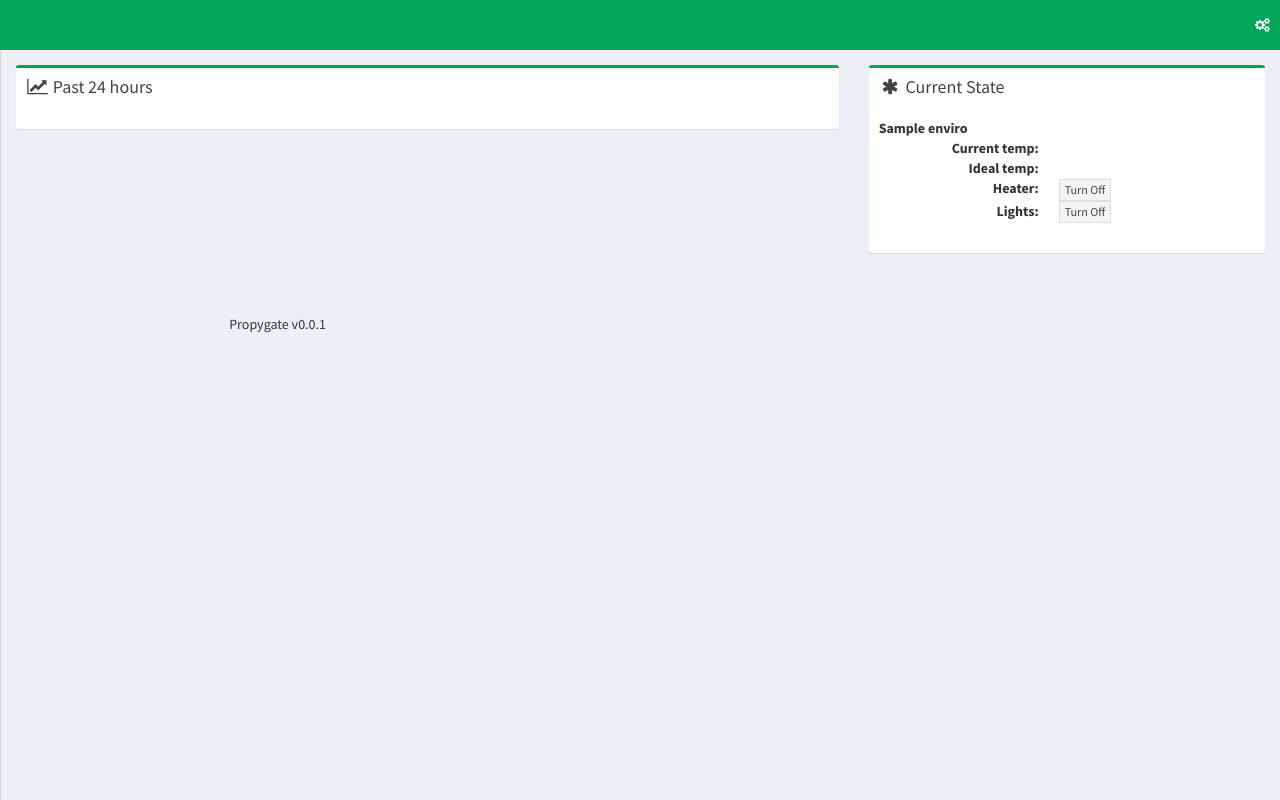
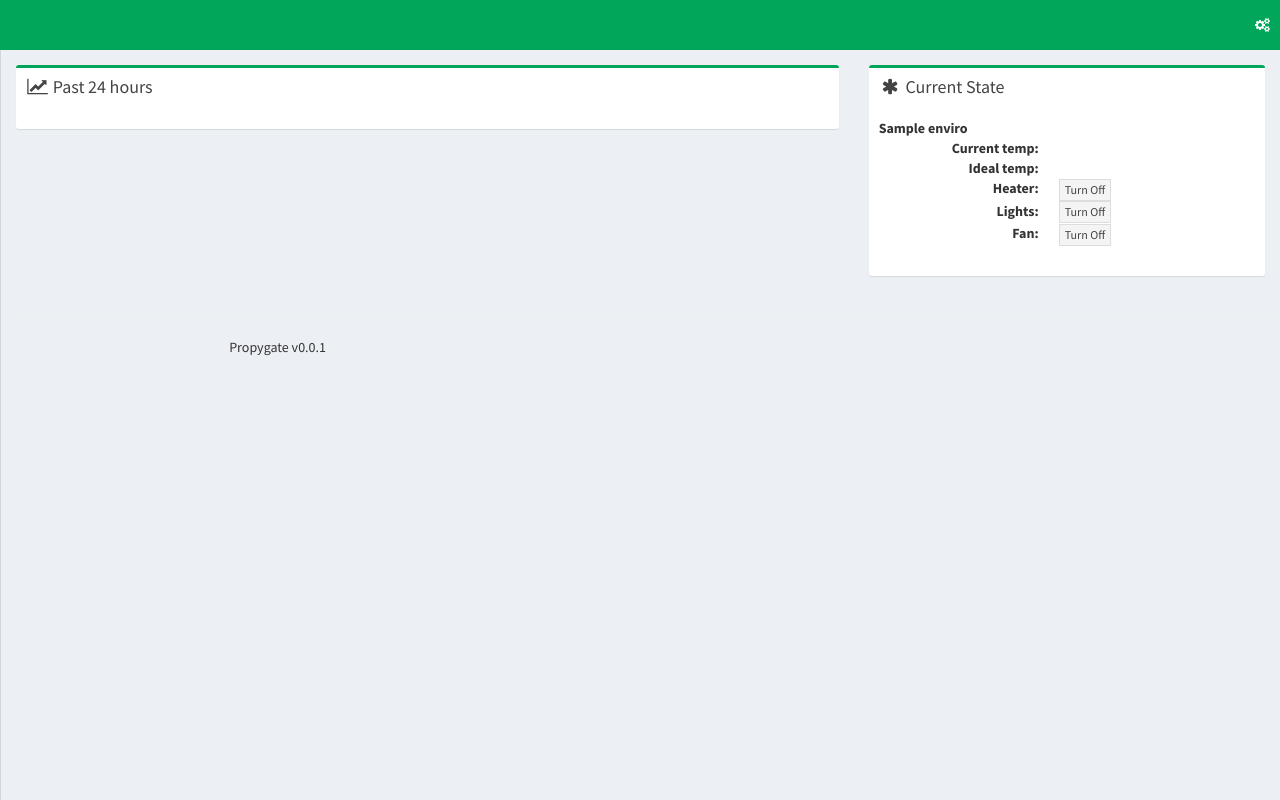
Before and after one commit to ryanbottema/propygate, a Django app: page /propygate/ in a window 1280 px wide. Run offline with Django 3.2, Linux system fonts and the light colour scheme; tables that the repository leaves empty hold one stand-in row (values such as "Sample post"); parts of the project's set-up code (start-up, migrations or seed data) failed here and were passed over; some libraries are stand-ins or nearby versions.

Commit message:
Add fan control

```diff
--- a/propygate/propygate_core/models.py
+++ b/propygate/propygate_core/models.py
@@ -6,17 +6,16 @@
 from django.dispatch import receiver
 from django.utils import timezone
 
-try:
+if settings.ON_RPI:
     import RPi.GPIO as GPIO
-    from GPIO import output, setup, input
+    from RPi.GPIO import output, setup, input
 
     GPIO.cleanup()
 
     GPIO.setmode(GPIO.BOARD)
     GPIO_IS_IN = {True: GPIO.IN, False: GPIO.OUT}
     GPIO_IS_HIGH = {True: GPIO.HIGH, False: GPIO.LOW}
-except:
-    pass
+
 IS_ERROR = False
 
 
@@ -34,7 +33,7 @@
 
 
 def _print(what):
-    print_file = open('/home/propygate/logs/print.log', 'a')
+    print_file = open(settings.PRINT_LOG_FILE, 'a')
     print_file.write('\n%s' % what)
     print_file.close()
 
@@ -87,26 +86,37 @@
 
             self.save()
             _output(self.channel_num, turn)
-            latest = RelayControllerToggle.objects.filter(relay_controller=rc).latest()
-            if not latest.is_on == was_on:
-                RelayControllerToggle.objects.create(relay_controller=rc, is_on=not was_on)
+            if RelayControllerToggle.objects.filter(relay_controller=rc).exists():
+                latest = RelayControllerToggle.objects.filter(relay_controller=rc).latest()
+                if not latest.is_on == was_on:
+                    RelayControllerToggle.objects.create(relay_controller=rc, is_on=not was_on)
+            else:
+                RelayControllerToggle.objects.create(relay_controller=rc, is_on=False)
 
     def turn_low(self, rc):
         if not bool(self.is_input):
 
-            latest = RelayControllerToggle.objects.filter(relay_controller=rc).latest()
-            if latest.is_on:
+            if RelayControllerToggle.objects.filter(relay_controller=rc).exists():
+                latest = RelayControllerToggle.objects.filter(relay_controller=rc).latest()
+                if latest.is_on:
+                    RelayControllerToggle.objects.create(relay_controller=rc, is_on=False)
+            else:
                 RelayControllerToggle.objects.create(relay_controller=rc, is_on=False)
-            self.is_low = False
+
+            self.is_low = True
             self.save()
             _output(self.channel_num, GPIO.LOW)
 
     def turn_high(self, rc):
         if not bool(self.is_input):
-            latest = RelayControllerToggle.objects.filter(relay_controller=rc).latest()
-            if not latest.is_on:
+            if RelayControllerToggle.objects.filter(relay_controller=rc).exists():
+                latest = RelayControllerToggle.objects.filter(relay_controller=rc).latest()
+                if not latest.is_on:
+                    RelayControllerToggle.objects.create(relay_controller=rc, is_on=True)
+            else:
                 RelayControllerToggle.objects.create(relay_controller=rc, is_on=True)
-            self.is_low = True
+
+            self.is_low = False
             self.save()
             _output(self.channel_num, GPIO.HIGH)
 
--- a/propygate/propygate_core/templates/propygate_core/home.html
+++ b/propygate/propygate_core/templates/propygate_core/home.html
@@ -72,22 +72,36 @@
                   <div class="col-md-12">
                     <dl class="dl-horizontal">
                       {% if enviro.temp_probe %}
-												<dt>Current temp:</dt><dd id="current-temp-{{ enviro.id }}"></dd>
-                                                <dt>Ideal temp:</dt><dd id="ideal-temp-{{ enviro.id }}"></dd>
+                        <dt>Current temp:</dt>
+                        <dd id="current-temp-{{ enviro.id }}"></dd>
+                        <dt>Ideal temp:</dt>
+                        <dd id="ideal-temp-{{ enviro.id }}"></dd>
                       {% endif %}
 
                       {% if enviro.heater %}
                         <dt>Heater:</dt>
                         <dd>
                           <span id="heater-is-{{ enviro.id }}"></span>
-													<span id="heater-toggle-{{ enviro.id }}" class="btn btn-xs btn-flat btn-default relay-btn" data-relay-id="{{ enviro.heater.id }}">Turn {{ enviro.heater.is_low|yesno:"On,Off" }}</span>
+                          <span id="heater-toggle-{{ enviro.id }}" class="btn btn-xs btn-flat btn-default relay-btn"
+                                data-relay-id="{{ enviro.heater.id }}">Turn
+                            {{ enviro.heater.is_low|yesno:"On,Off" }}</span>
                         </dd>
                       {% endif %}
                       {% if enviro.light %}
                         <dt>Lights:</dt>
                         <dd>
                           <span id="light-is-{{ enviro.id }}"></span>
-													<span id="light-toggle-{{ enviro.id }}" class="btn btn-xs btn-flat btn-default relay-btn" data-relay-id="{{ enviro.light.id }}">Turn {{ enviro.light.is_low|yesno:"On,Off" }}</span>
+                          <span id="light-toggle-{{ enviro.id }}" class="btn btn-xs btn-flat btn-default relay-btn"
+                                data-relay-id="{{ enviro.light.id }}">Turn
+                            {{ enviro.light.is_low|yesno:"On,Off" }}</span>
+                        </dd>
+                      {% endif %}
+                      {% if enviro.fan %}
+                        <dt>Fan:</dt>
+                        <dd>
+                          <span id="fan-is-{{ enviro.id }}"></span>
+                          <span id="fan-toggle-{{ enviro.id }}" class="btn btn-xs btn-flat btn-default relay-btn"
+                                data-relay-id="{{ enviro.fan.id }}">Turn {{ enviro.fan.is_low|yesno:"On,Off" }}</span>
                         </dd>
                       {% endif %}
                     </dl>
--- a/propygate/propygate_core/views.py
+++ b/propygate/propygate_core/views.py
@@ -1,15 +1,15 @@
 
 from django.conf import settings
-from django.http import HttpResponse, HttpResponseRedirect, Http404, JsonResponse
+from django.http import JsonResponse
 from django.utils import timezone
 from django.utils.dateformat import format
-from django.views.generic import TemplateView, CreateView, DetailView, View
+from django.views.generic import TemplateView, View
 
 from . import models
 
 
 def _print(what):
-    print_file = open('/home/propygate/logs/print.log', 'a')
+    print_file = open(settings.PRINT_LOG_FILE, 'a')
     print_file.write('\n%s' % what)
     print_file.close()
 
@@ -148,6 +148,42 @@
             else:
                 heater_data = False
 
+            if env.fan:
+                fan_toggles = models.RelayControllerToggle.objects.filter(
+                    relay_controller=env.fan, datetime_toggled__gte=timezone.now() - timezone.timedelta(hours=24)
+                ).order_by('datetime_toggled')
+                fan_data = []
+                for ft in fan_toggles:
+                    if not ft.is_on:
+                        fan_data.append({
+                            'is_on': True,
+                            'fake_toggle': True,
+                            'x': int(format(timezone.localtime(ft.datetime_toggled), 'U')) * 1000 - 1
+                        })
+                    fan_data.append({
+                        'datetime_toggled': timezone.localtime(ft.datetime_toggled),
+                        'is_on': ft.is_on,
+                        'enviro_id': env.id,
+                        'fake_toggle': False,
+                        'relay_controller': ft.relay_controller_id,
+                        'x': int(format(timezone.localtime(ft.datetime_toggled), 'U')) * 1000
+                    })
+                if len(fan_data) > 0:
+                    if fan_data[0]['is_on'] and fan_data[0]['fake_toggle']:
+                        fan_data.insert(0, {
+                            'x': int(format(timezone.localtime(timezone.now() - timezone.timedelta(hours=24)), 'U')) * 1000,
+                            'is_on': True,
+                            'fake_toggle': True
+                        })
+                    if fan_data[len(fan_data) - 1]['is_on']:
+                        fan_data.append({
+                            'is_on': True,
+                            'fake_toggle': True,
+                            'x': int(format(timezone.now(), 'U')) * 1000
+                        })
+            else:
+                fan_data = False
+
             enviros_data.append({
                 'name': env.name,
                 'id': env.id,
@@ -155,6 +191,7 @@
                 'temp_data': temp_data,
                 'light_data': light_data,
                 'heater_data': heater_data,
+                'fan_data': fan_data
             })
 
         return JsonResponse({
--- a/propygate/settings/base.py
+++ b/propygate/settings/base.py
@@ -243,3 +243,6 @@
 LOGIN_URL = '/login/'
 LOGOUT_URL = '/logout/'
 LOGIN_REDIRECT_URL = "/propygate"
+
+PRINT_LOG_FILE = '/home/propygate/propygate/logs/print.log'
+ON_RPI = True
```
Also changed, not shown: propygate/propygate_core/static/propygate_core/js/home.js (+46 -3 lines). Lines whose indentation alone changed are shown as unchanged.
